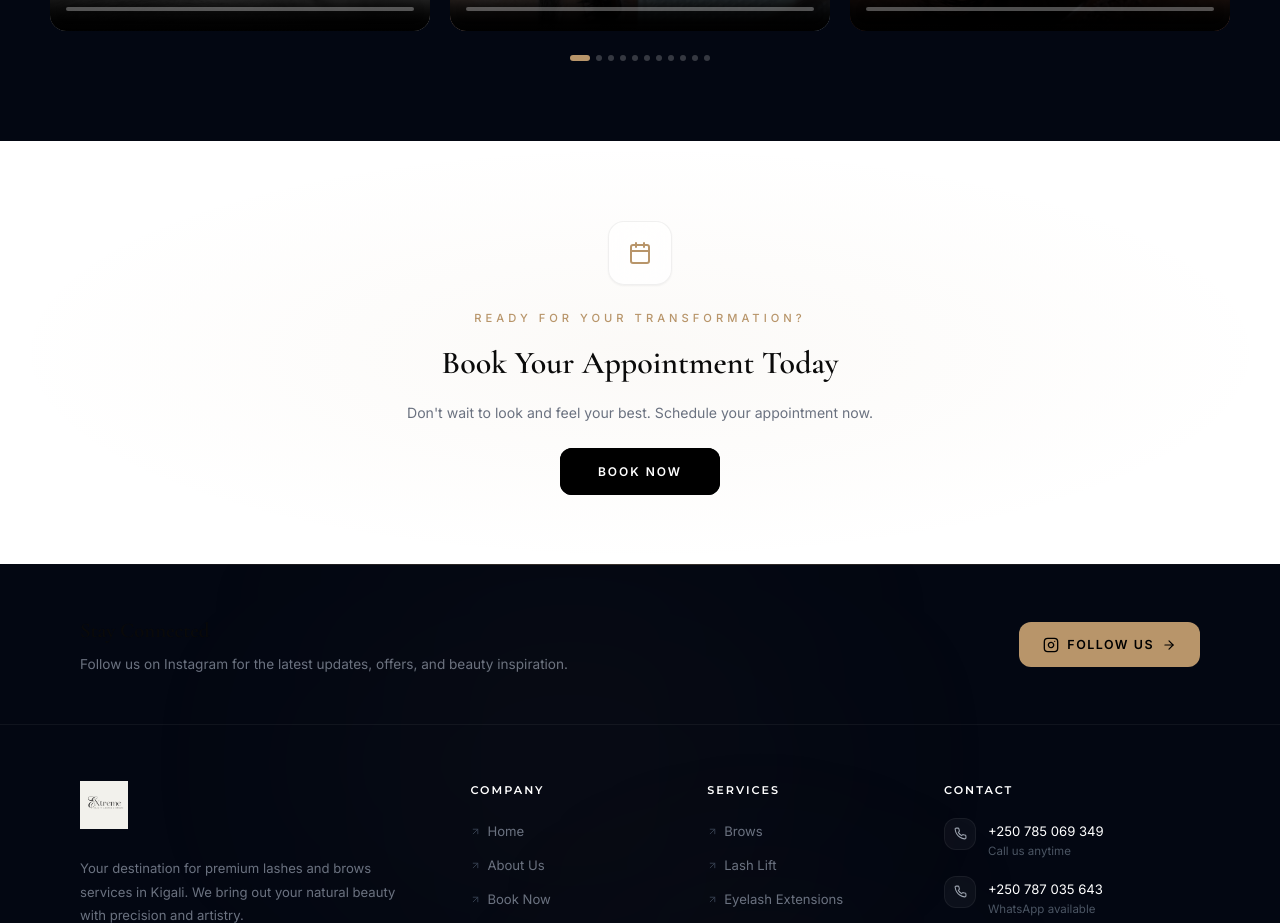
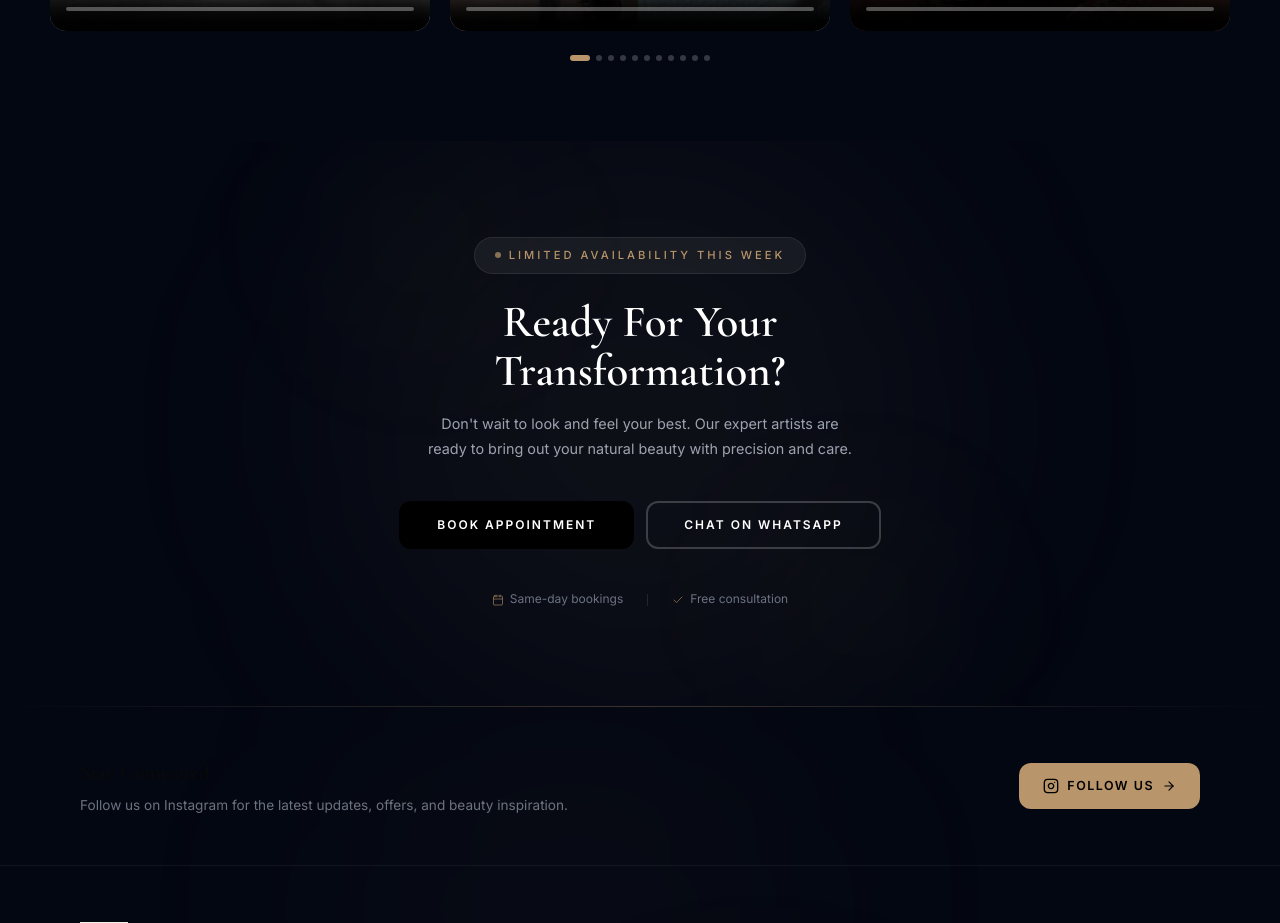
Before and after one commit to adolphenayituriki/ExtremeBeauty_E-Booking-Website, a React (Create React App) app in the folder frontend/: page / in a window 1280 px wide. Shown: the part 3804-4727 px from the top of the page. Built offline with nearby package versions, Linux system fonts and the light colour scheme; no server answers; grey boxes are pictures that could not be loaded.

Commit message:
enhance: CTA section with dark bg, WhatsApp button, trust signals

```diff
--- a/frontend/src/pages/Home.js
+++ b/frontend/src/pages/Home.js
@@ -352,18 +352,38 @@ const Home = () => {
       </section>
 
       {/* ===== 6. CTA ===== */}
-      <section className="py-20 px-5 bg-white relative">
-        <div className="absolute inset-0 bg-[radial-gradient(ellipse_at_center,rgba(184,149,106,0.05)_0%,transparent_70%)]" />
-        <div className="text-center max-w-[700px] mx-auto relative">
-          <div className="w-16 h-16 glass rounded-2xl flex items-center justify-center mx-auto mb-6 shadow-sm">
-            <FiCalendar size={24} className="text-gold" />
+      <section className="py-24 px-5 bg-gray-950 text-white relative overflow-hidden">
+        <div className="absolute inset-0">
+          <div className="absolute top-1/2 left-1/2 -translate-x-1/2 -translate-y-1/2 w-[600px] h-[600px] bg-gold/[0.06] rounded-full blur-[120px]" />
+          <div className="absolute top-0 left-1/4 w-[200px] h-[200px] bg-gold/[0.03] rounded-full blur-[80px]" />
+          <div className="absolute bottom-0 right-1/4 w-[200px] h-[200px] bg-gold/[0.03] rounded-full blur-[80px]" />
+        </div>
+        <div className="text-center max-w-[650px] mx-auto relative z-10">
+          <div className="inline-flex items-center gap-2 bg-white/[0.06] border border-white/[0.08] rounded-full px-5 py-2 mb-6">
+            <span className="w-1.5 h-1.5 rounded-full bg-gold animate-pulse" />
+            <span className="text-[0.7rem] uppercase tracking-[3px] text-gold font-medium">Limited Availability This Week</span>
           </div>
-          <p className="text-[0.7rem] tracking-[4px] uppercase text-gold mb-2 font-medium">Ready For Your Transformation?</p>
-          <h2 className="text-[2rem] mb-3 font-cormorant font-semibold">Book Your Appointment Today</h2>
-          <p className="text-gray-500 max-w-[500px] mx-auto text-[0.88rem] mb-8 leading-relaxed">
-            Don't wait to look and feel your best. Schedule your appointment now.
+          <h2 className="text-[2.2rem] sm:text-[2.8rem] leading-[1.1] mb-4 font-cormorant font-semibold text-white">
+            Ready For Your<br />Transformation?
+          </h2>
+          <p className="text-gray-400 max-w-[440px] mx-auto text-[0.9rem] mb-10 leading-[1.7]">
+            Don't wait to look and feel your best. Our expert artists are ready to bring out your natural beauty with precision and care.
           </p>
-          <Link to="/booking" className="btn-primary">Book Now</Link>
+          <div className="flex flex-col sm:flex-row gap-3 justify-center">
+            <Link to="/booking" className="btn-primary">Book Appointment</Link>
+            <a href="https://wa.me/250785069349" target="_blank" rel="noopener noreferrer" className="inline-flex items-center justify-center gap-2 bg-transparent text-white px-9 py-3.5 text-xs font-semibold uppercase tracking-[2px] border-2 border-white/20 rounded-xl cursor-pointer transition-all duration-[400ms] hover:border-gold hover:text-gold hover:bg-gold/5">
+              Chat on WhatsApp
+            </a>
+          </div>
+          <div className="flex items-center justify-center gap-6 mt-10 text-gray-500 text-[0.75rem]">
+            <span className="flex items-center gap-1.5">
+              <FiCalendar size={12} className="text-gold/60" /> Same-day bookings
+            </span>
+            <span className="w-px h-3 bg-white/10" />
+            <span className="flex items-center gap-1.5">
+              <FiCheck size={12} className="text-gold/60" /> Free consultation
+            </span>
+          </div>
         </div>
       </section>
 
```
